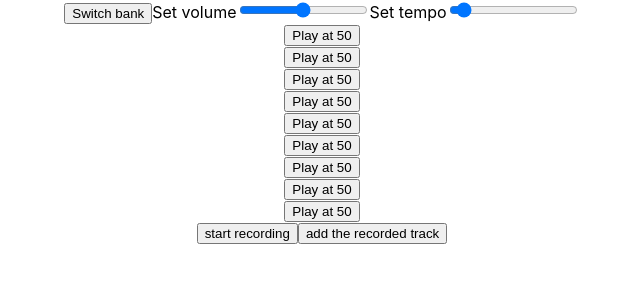
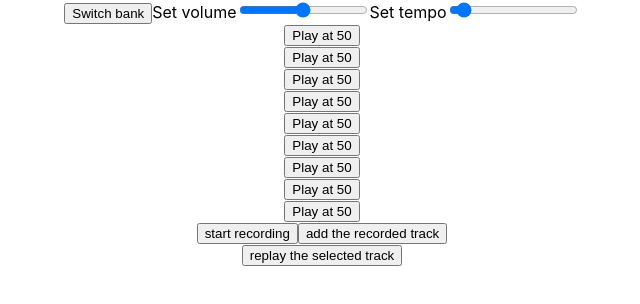
Before and after one commit to nzzCoding/React-Audio-Pad, a React (Create React App) app: page / in a window 1280 px wide. Shown: the top 304 px of the page, without its empty margins (318-958 px from the left). Built offline with nearby package versions, Linux system fonts and the light colour scheme.

Commit message:
Implemented Replay functionnality with sensibility to tempo and volume and selected track

```diff
--- a/src/DrumManager.js
+++ b/src/DrumManager.js
@@ -13,7 +13,7 @@ class Manager extends React.Component {
             currentRec: [],
 
             tracks: [],
-            currentTrack: null,
+            currentTrack: null,//null when no track have been selected, otherwise an integer
 
             volume: 50,
             tempo: 100,
@@ -27,6 +27,7 @@ class Manager extends React.Component {
         this.switchRecord = this.switchRecord.bind(this);
         this.addTrack = this.addTrack.bind(this);
         this.selectTrack = this.selectTrack.bind(this);
+        this.replayTrack = this.replayTrack.bind(this);
         this.changeVolume = this.changeVolume.bind(this);
         this.changeTempo = this.changeTempo.bind(this);
         this.switchBank = this.switchBank.bind(this);
@@ -67,10 +68,37 @@ class Manager extends React.Component {
     }
 
     selectTrack(event) {
-        event.target.style = "background-color: grey";
-        this.setState((state) => (
-            {currentTrack: event.target.dataset.index}
-        ))
+        if (event.target.dataset.index != this.state.currentTrack) {
+            //if the indices don't match a new track is selected, highlight it and update state
+            this.setState((state) => (
+                {currentTrack: event.target.dataset.index}
+                )
+            )
+        } else {
+            this.setState((state) => (
+                {currentTrack: null}
+                )
+            );
+        }
+
+    }
+
+    replayTrack(event) {
+        if (this.state.currentTrack != null) {
+            const track = this.state.tracks[this.state.currentTrack];
+            //track is an array containing objects storing audio_url and time
+            const initialTime = track[0].time;
+            const timeStamp = track.map(
+                (sound_info) => Math.ceil(
+                    (sound_info.time - initialTime)/(this.state.tempo/100)
+                    )
+            );//timeStamp is an array containing the time at which each sound need to be played
+            for (let i=0; i<track.length; i++) {
+                let sound = new Audio(track[i].audio_url);
+                sound.volume = (this.state.volume/100).toFixed(2);
+                setTimeout(() => sound.play(), timeStamp[i]);
+            }
+        }
     }
 
     changeVolume(event) {
@@ -118,10 +146,9 @@ class Manager extends React.Component {
                 switchRecord={this.switchRecord}
                 addTrack={this.addTrack}
                 selectTrack={this.selectTrack}
+                replayTrack={this.replayTrack}
                 tracks={this.state.tracks}
-                currentTrack={this.state.currentTrack}
-                volume={this.state.volume}
-                tempo={this.state.tempo} />
+                currentTrack={this.state.currentTrack}/>
         </div>
         )
     }
--- a/src/Recorder.js
+++ b/src/Recorder.js
@@ -8,13 +8,14 @@ function TrackList(props) {
                     key={"track" + index}
                     data-index={index}
                     onClick={props.selectTrack}>
-                    track {index}
+                    track {index} {(index == props.currentTrack) ? "selection" : null}
                 </p>
                 )
             )}
         </div>
     )
 }
+
 class Recorder extends React.Component {
     render() {
         const record_msg = (this.props.record) ? "stop" : "start" //the msg to be prompted in button
@@ -32,7 +33,13 @@ class Recorder extends React.Component {
                 </button>
                 <TrackList
                     tracks={this.props.tracks}
+                    currentTrack={this.props.currentTrack}
                     selectTrack={this.props.selectTrack} />
+                <button
+                    className="replay-btn"
+                    onClick={this.props.replayTrack}>
+                        replay the selected track
+                    </button>
             </div>
         )
     }
```
